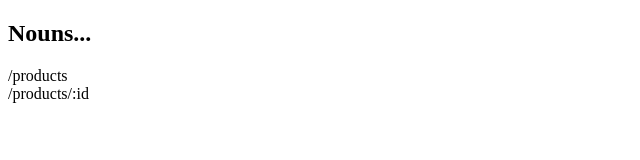
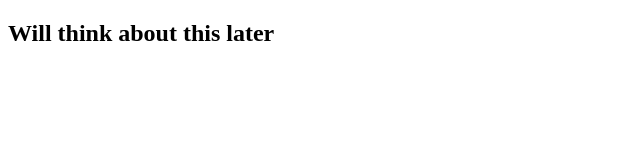
Before and after one commit to artsince/boycott-api, a website: page public/index.html in a window 1280 px wide. Shown: the whole page, without its empty margins (0-640 px from the left). Drawn offline with nearby package versions, Linux system fonts and the light colour scheme.

Commit message:
emptied index file

```diff
--- a/public/index.html
+++ b/public/index.html
@@ -6,11 +6,7 @@
   </head>
   <body>
     <section>
-      <h1>Nouns...</h1>
-      <p>
-        /products<br>
-        /products/:id
-      </p>
+      <h1>Will think about this later</h1>
     </section>
     <script src="http://cdnjs.cloudflare.com/ajax/libs/jquery/1.7.1/jquery.min.js"></script>
   </body>
```
